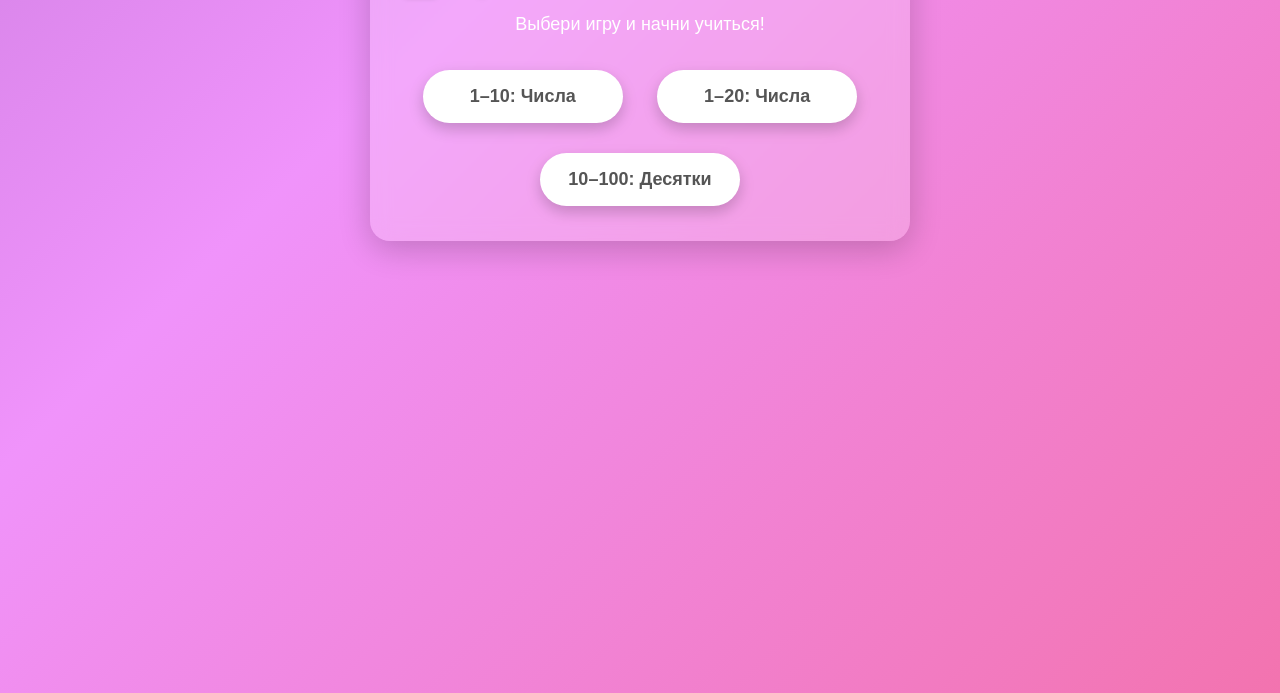
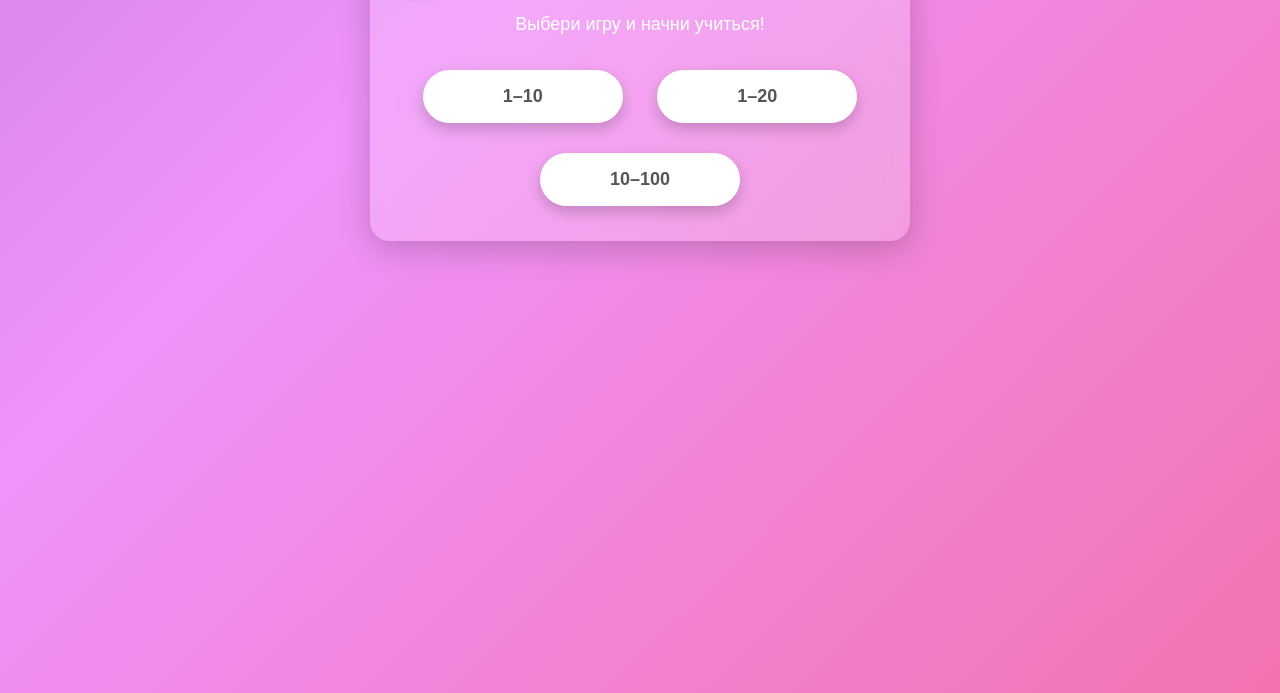
Before and after one commit to asyaakishina/number, a plain HTML site: page index.html in a window 1280 px wide. Shown: the part 147-840 px from the top of the page. Drawn offline with Linux system fonts and the light colour scheme.

Commit message:
Update index.html

```diff
--- a/index.html
+++ b/index.html
@@ -159,9 +159,9 @@
   <div id="menu" class="menu">
     <h1>🔢 Игры с числами на английском</h1>
     <p>Выбери игру и начни учиться!</p>
-    <button class="big-btn" onclick="showGame('game1')">1–10: Числа</button>
-    <button class="big-btn" onclick="showGame('game2')">1–20: Числа</button>
-    <button class="big-btn" onclick="showGame('game3')">10–100: Десятки</button>
+    <button class="big-btn" onclick="showGame('game1')">1–10</button>
+    <button class="big-btn" onclick="showGame('game2')">1–20</button>
+    <button class="big-btn" onclick="showGame('game3')">10–100</button>
   </div>
 
   <!-- ИГРА 1: 1–10  -->
```
